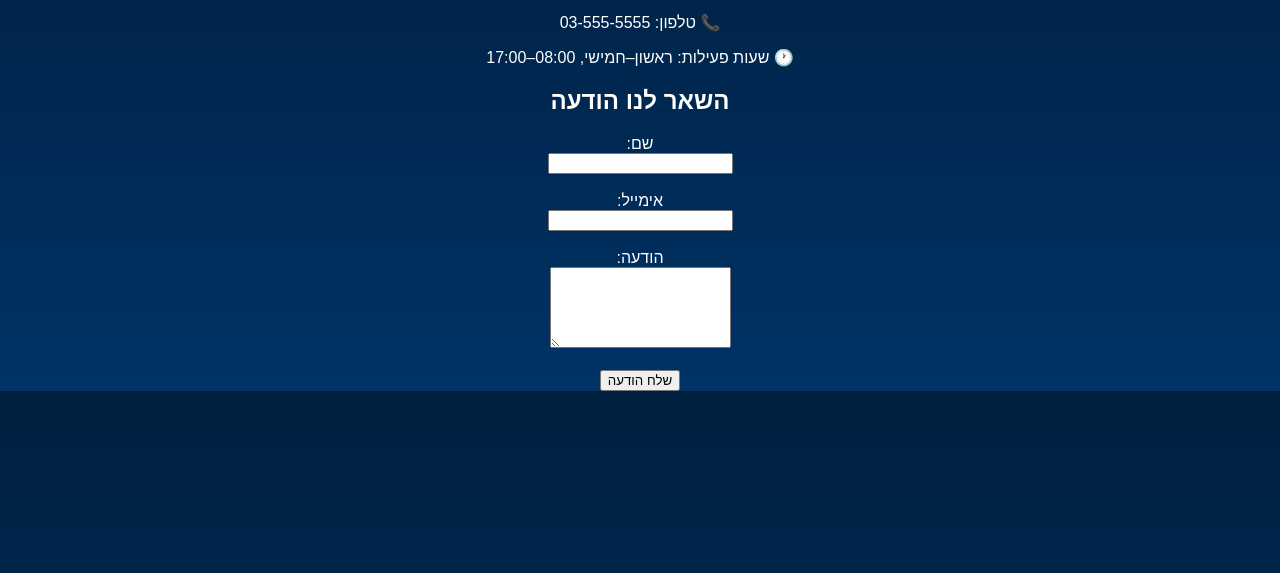
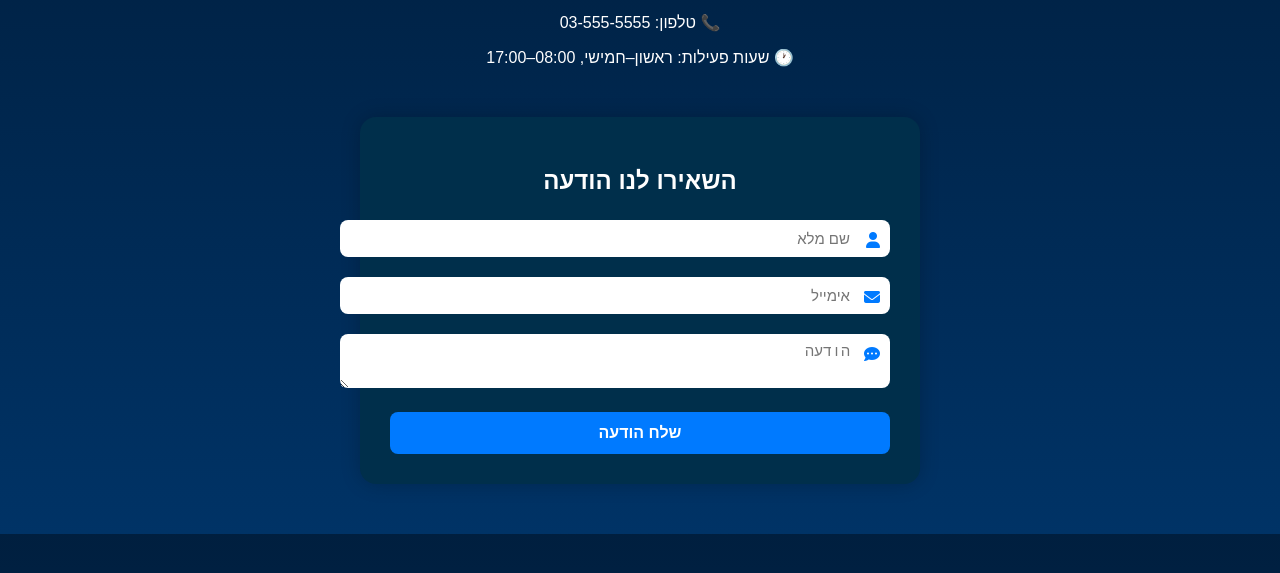
Before and after one commit to 360Mentor360/Mentor360v2, a website: page public/contact.html in a window 1280 px wide. Shown: the part 155-728 px from the top of the page. Drawn offline with Linux system fonts and the light colour scheme.

Commit message:
Update contact.html

```diff
--- a/public/contact.html
+++ b/public/contact.html
@@ -5,6 +5,67 @@
   <title>צור קשר - מנטור 360°</title>
   <meta name="viewport" content="width=device-width, initial-scale=1.0">
   <link rel="stylesheet" href="style.css">
+  <link href="https://cdnjs.cloudflare.com/ajax/libs/font-awesome/6.5.0/css/all.min.css" rel="stylesheet">
+  <style>
+    .contact-form {
+      max-width: 500px;
+      margin: 50px auto;
+      padding: 30px;
+      background: #002f4b;
+      border-radius: 16px;
+      color: white;
+      box-shadow: 0 0 20px rgba(0,0,0,0.2);
+      animation: fadeIn 1s ease-in-out;
+    }
+
+    .contact-form h2 {
+      text-align: center;
+      margin-bottom: 25px;
+    }
+
+    .input-group {
+      margin-bottom: 20px;
+      position: relative;
+    }
+
+    .input-group i {
+      position: absolute;
+      right: 10px;
+      top: 12px;
+      color: #007aff;
+    }
+
+    .input-group input,
+    .input-group textarea {
+      width: 100%;
+      padding: 10px 40px 10px 10px;
+      border: none;
+      border-radius: 8px;
+      font-size: 15px;
+    }
+
+    .contact-form button {
+      width: 100%;
+      padding: 12px;
+      background: #007aff;
+      border: none;
+      border-radius: 8px;
+      color: white;
+      font-size: 16px;
+      font-weight: bold;
+      cursor: pointer;
+      transition: background 0.3s ease;
+    }
+
+    .contact-form button:hover {
+      background: #005bb5;
+    }
+
+    @keyframes fadeIn {
+      from { opacity: 0; transform: translateY(20px); }
+      to { opacity: 1; transform: translateY(0); }
+    }
+  </style>
 </head>
 <body>
 
@@ -24,21 +85,24 @@
   </section>
 </header>
 
-<main>
-  <h2>השאר לנו הודעה</h2>
+<section class="contact-form">
+  <h2>השאירו לנו הודעה</h2>
   <form action="/submit-contact" method="POST">
-    <label>שם:</label><br>
-    <input type="text" name="name" required><br><br>
-
-    <label>אימייל:</label><br>
-    <input type="email" name="email" required><br><br>
-
-    <label>הודעה:</label><br>
-    <textarea name="message" rows="5" required></textarea><br><br>
-
+    <div class="input-group">
+      <i class="fas fa-user"></i>
+      <input type="text" name="name" placeholder="שם מלא" required>
+    </div>
+    <div class="input-group">
+      <i class="fas fa-envelope"></i>
+      <input type="email" name="email" placeholder="אימייל" required>
+    </div>
+    <div class="input-group">
+      <i class="fas fa-comment-dots"></i>
+      <textarea name="message" placeholder="הודעה" required></textarea>
+    </div>
     <button type="submit">שלח הודעה</button>
   </form>
-</main>
+</section>
 
 </body>
 </html>
```
